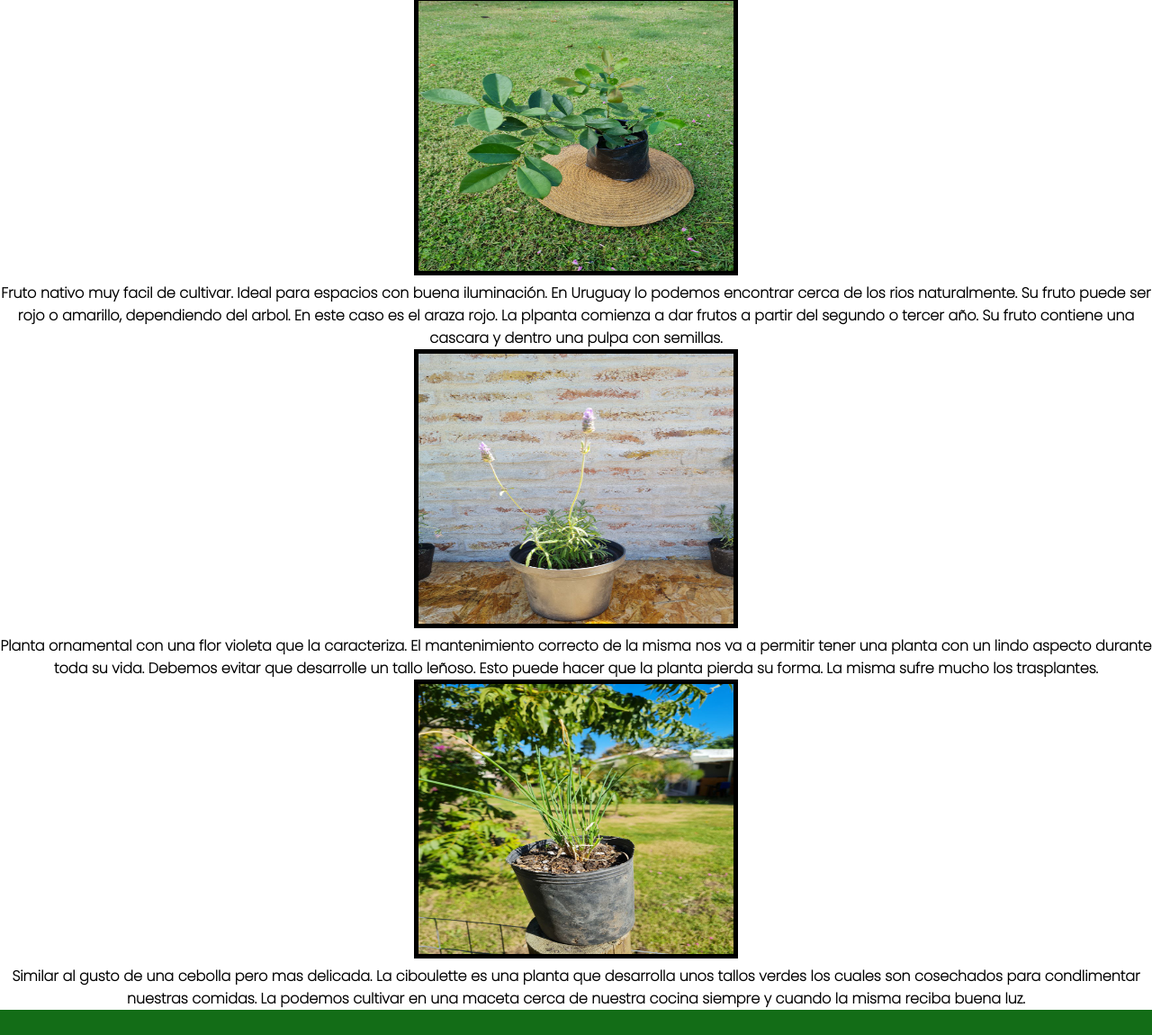
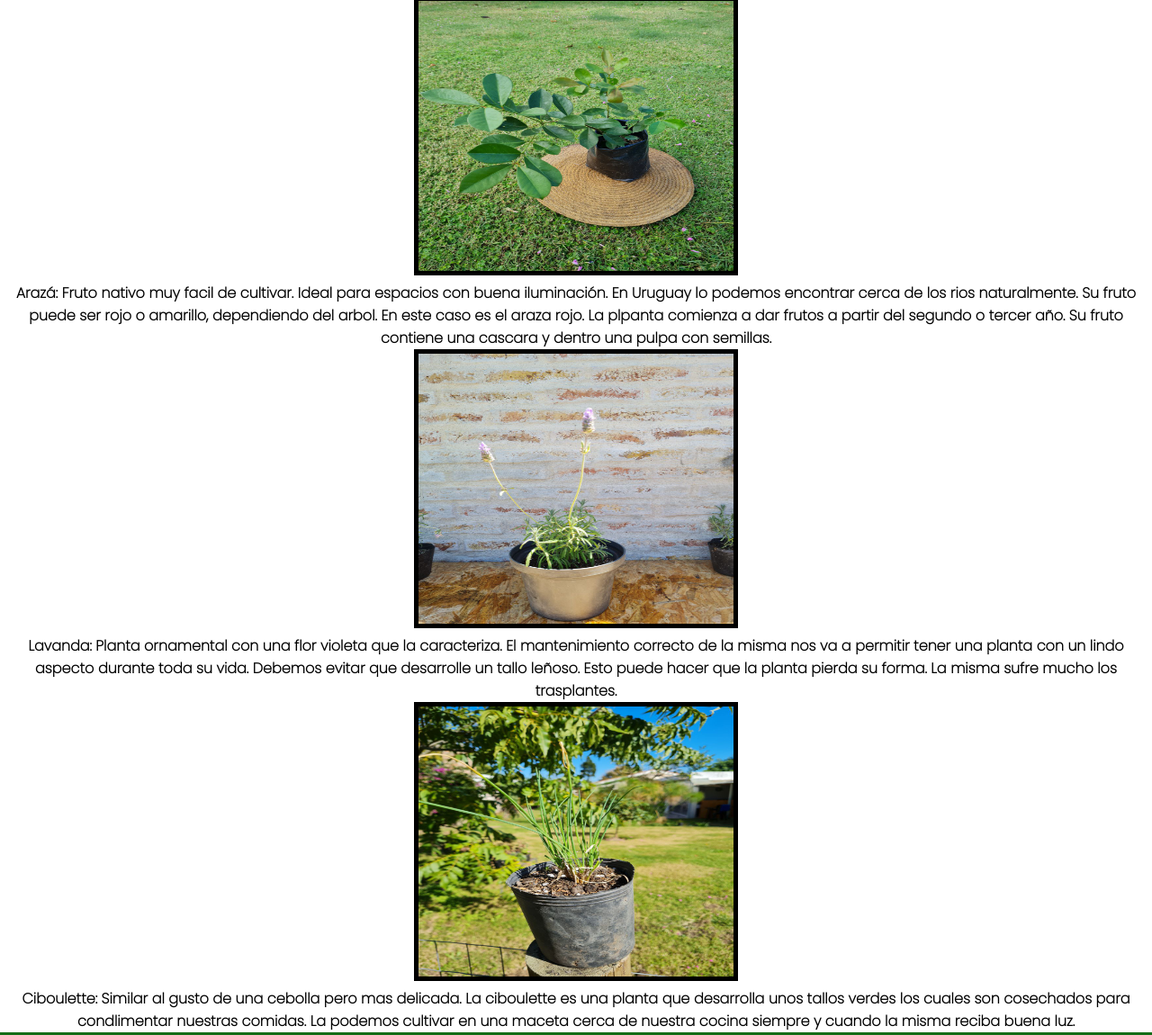
Before and after one commit to Fausgrob/Dracoplantas, a plain HTML site: page sections/plantas.html in a window 1280 px wide. Shown: the part 85-1235 px from the top of the page at 90% size. Drawn offline with Linux system fonts and the light colour scheme.

Commit message:
mejore las descripciones

```diff
--- a/sections/plantas.html
+++ b/sections/plantas.html
@@ -40,21 +40,21 @@
         </h1>
         <section class="araza">
             <img src="../imgs/araza rojo  (1).jpeg" alt="planta de arazá rojo">
-            <p class="descripcion">Fruto nativo muy facil de cultivar. Ideal para espacios con buena iluminación. En
+            <p class="descripcion">Arazá: Fruto nativo muy facil de cultivar. Ideal para espacios con buena iluminación. En
                 Uruguay lo podemos encontrar cerca de los rios naturalmente. Su fruto puede ser rojo o amarillo,
                 dependiendo del arbol. En este caso es el araza rojo. La plpanta comienza a dar frutos a partir del
                 segundo o tercer año. Su fruto contiene una cascara y dentro una pulpa con semillas. </p>
         </section>
         <section class="lavanda">
             <img src="../imgs/lavandas (1).jpeg" alt="planta de lavanda">
-            <p class="descripcion2">Planta ornamental con una flor violeta que la caracteriza. El mantenimiento correcto
+            <p class="descripcion2">Lavanda: Planta ornamental con una flor violeta que la caracteriza. El mantenimiento correcto
                 de la misma nos va a permitir tener una planta con un lindo aspecto durante toda su vida. Debemos evitar
                 que desarrolle un tallo leñoso. Esto puede hacer que la planta pierda su forma. La misma sufre mucho los
                 trasplantes.</p>
         </section>
         <section class="ciboulette">
             <img src="../imgs/ciboulettes (1).jpg" alt="">
-            <p class="descripcion3">Similar al gusto de una cebolla pero mas delicada. La ciboulette es una planta que
+            <p class="descripcion3">Ciboulette: Similar al gusto de una cebolla pero mas delicada. La ciboulette es una planta que
                 desarrolla unos tallos verdes los cuales son cosechados para condlimentar nuestras comidas. La podemos
                 cultivar en una maceta cerca de nuestra cocina siempre y cuando la misma reciba buena luz.</p>
         </section>
```
